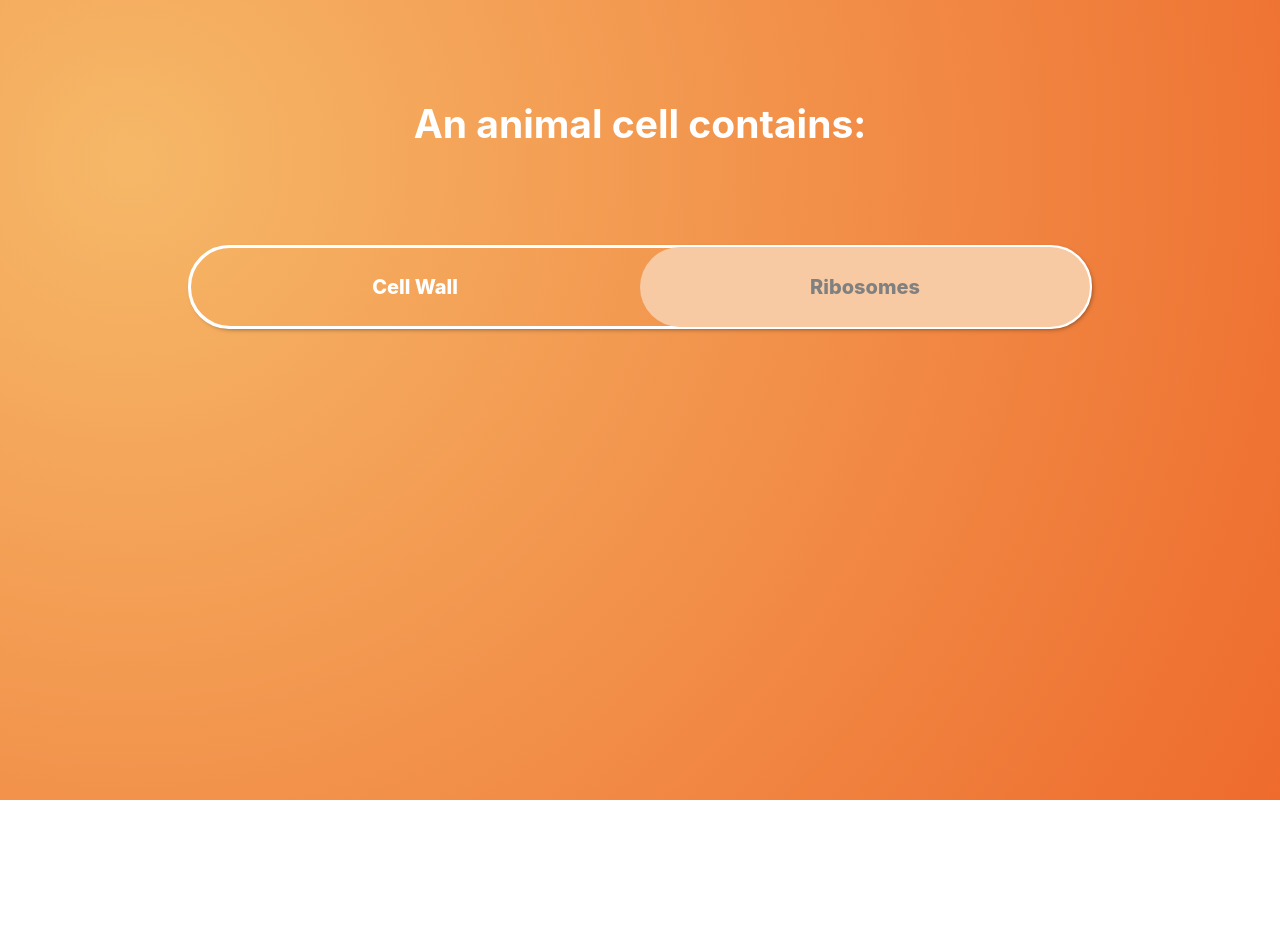
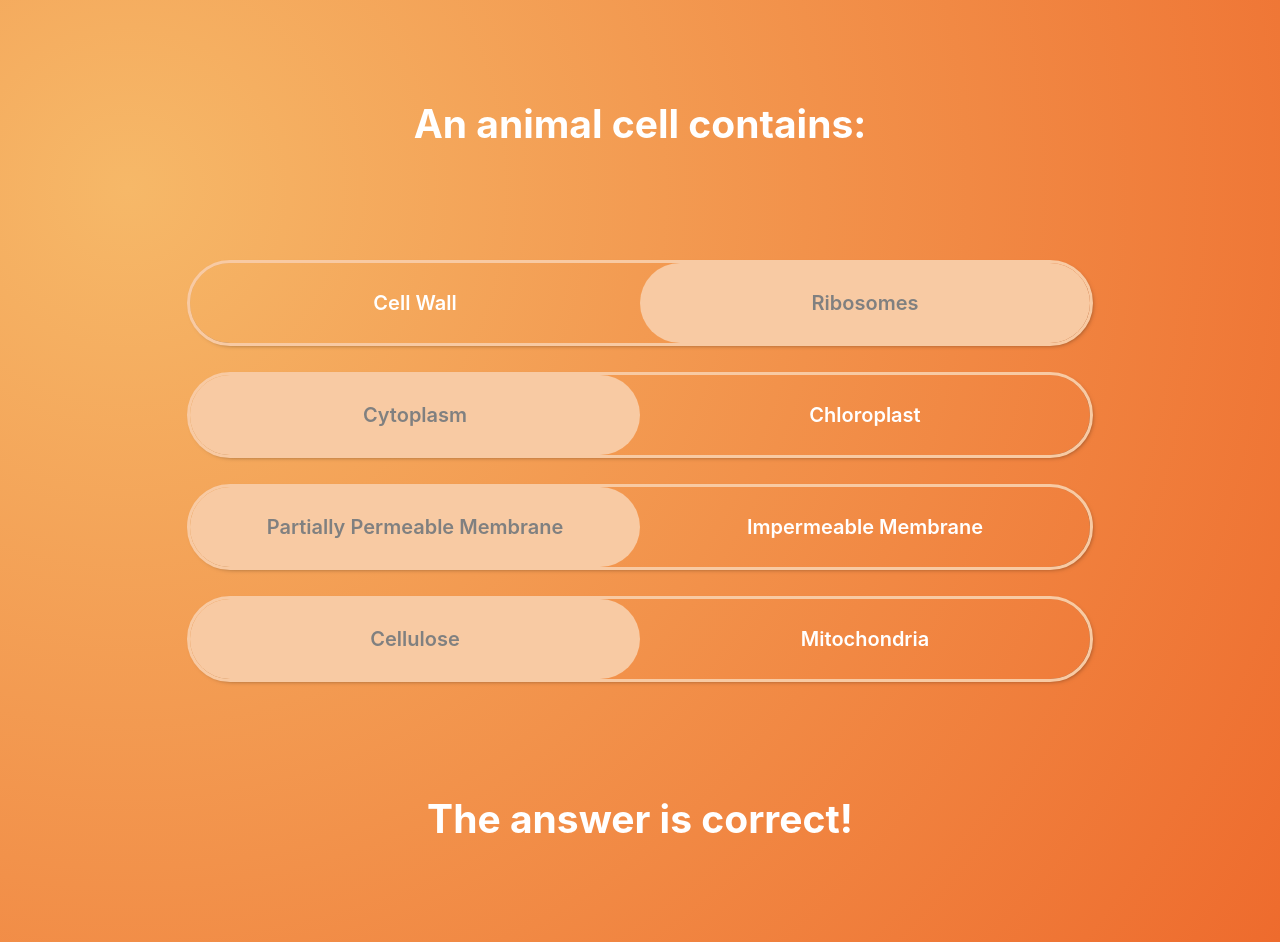
Before and after one commit to arooj-ilyas/seneca-frontend-task, a React (Create React App) app: page / in a window 1280 px wide. Before the commit the page ends 800 px from the top, so only its background shows below. Built offline with nearby package versions, Linux system fonts and the light colour scheme.

Commit message:
ADDED data for all 4 toggle options

```diff
--- a/src/App.tsx
+++ b/src/App.tsx
@@ -10,6 +10,21 @@ function App() {
     { label: "Cell Wall", value: "cell_wall" },
     { label: "Ribosomes", value: "ribosomes" },
   ];
+  const toggle2Options = [
+    { label: "Cytoplasm", value: "cytoplasm" },
+    { label: "Chloroplast", value: "chloroplast" },
+  ];
+  const toggle3Options = [
+    {
+      label: "Partially Permeable Membrane",
+      value: "partially_permeable_membrane",
+    },
+    { label: "Impermeable Membrane", value: "impermeable_membrane" },
+  ];
+  const toggle4Options = [
+    { label: "Cellulose", value: "cellulose" },
+    { label: "Mitochondria", value: "mitochondria" },
+  ];
 
   return (
     <div className="App-container">
@@ -20,6 +35,25 @@ function App() {
         initialValue="ribosomes"
         onChange={handleToggleChange}
       />
+      <ToggleSwitch
+        options={toggle2Options}
+        name="cell_toggle"
+        initialValue="cytoplasm"
+        onChange={handleToggleChange}
+      />
+      <ToggleSwitch
+        options={toggle3Options}
+        name="cell_toggle"
+        initialValue="partially_permeable_membrane"
+        onChange={handleToggleChange}
+      />
+      <ToggleSwitch
+        options={toggle4Options}
+        name="cell_toggle"
+        initialValue="cellulose"
+        onChange={handleToggleChange}
+      />
+      <h2 className="App-heading">The answer is correct!</h2>
     </div>
   );
 }
--- a/src/components/ToggleSwitch/ToggleSwitch.css
+++ b/src/components/ToggleSwitch/ToggleSwitch.css
@@ -9,7 +9,8 @@
   width: 900px;
   height: 80px;
   box-shadow: 2px 2px 5px rgba(0, 0, 0, 0.5);
-  outline: auto;
+  outline: solid 0.2rem #f8caa3;
+  margin: 1rem;
 }
 
 /* Toggle switch option label styling */
@@ -17,7 +18,7 @@
   flex: 1;
   text-align: center;
   font-size: 20px;
-  font-weight: 800;
+  font-weight: 600;
   cursor: pointer;
   color: white;
 }
```
